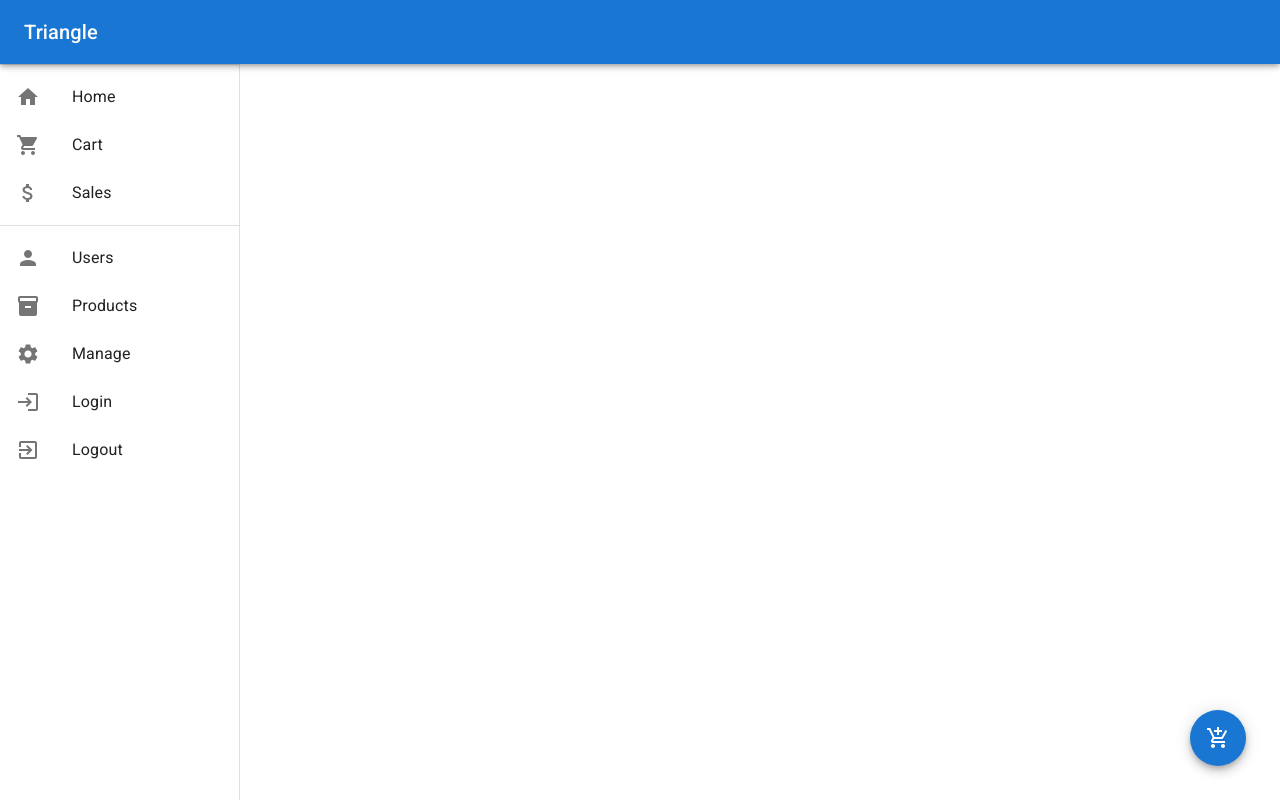
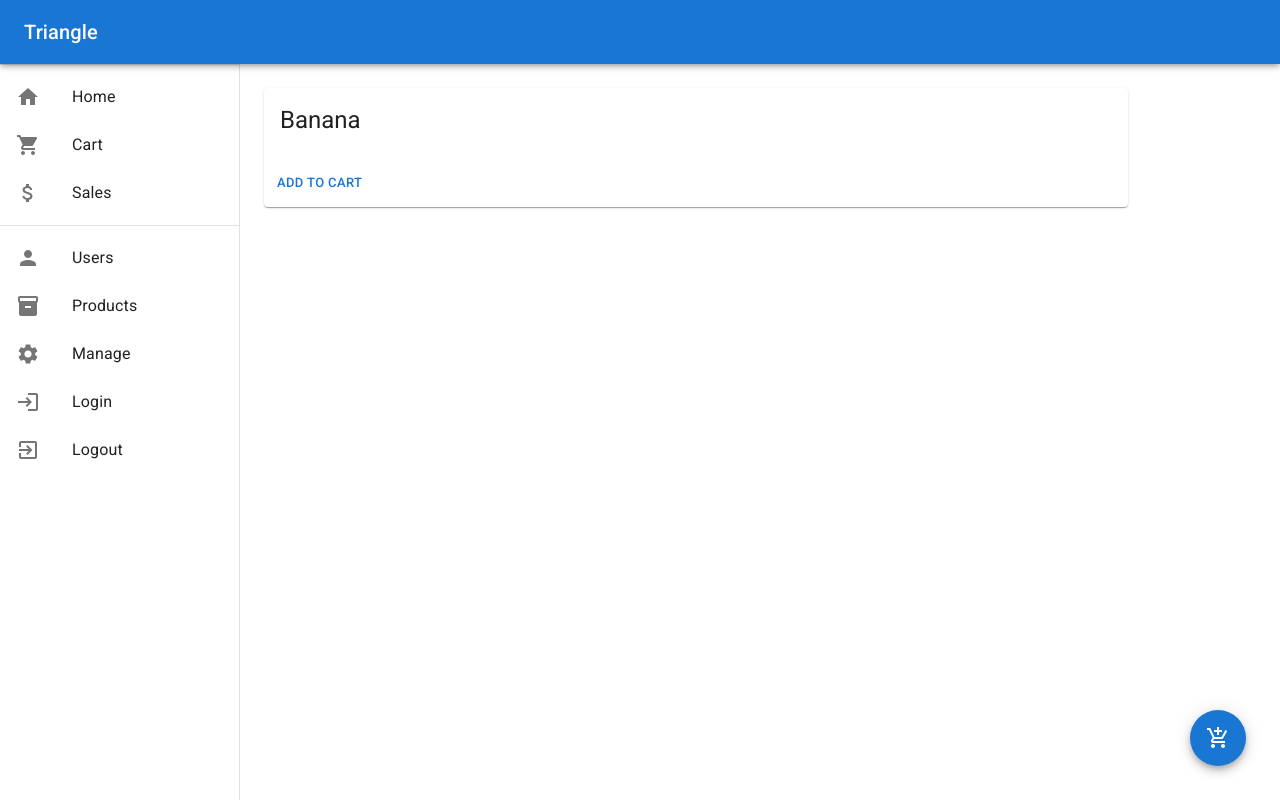
Before and after one commit to lillycat332/nea-epos, a React (Create React App) app in the folder frontend/react-pos/: page / in a window 1280 px wide. Built offline with nearby package versions, Linux system fonts and the light colour scheme.

Commit message:
Add product item

```diff
--- /dev/null
+++ b/frontend/react-pos/src/components/ProductItem.tsx
@@ -0,0 +1,25 @@
+import * as React from 'react';
+import Card from '@mui/material/Card';
+import CardActions from '@mui/material/CardActions';
+import CardContent from '@mui/material/CardContent';
+import Button from '@mui/material/Button';
+import { PropTypes, Typography } from '@mui/material';
+
+interface ProductProps {
+	name: string;
+}
+
+export default function ProductCard(props : ProductProps) {
+  return (
+    <Card sx={{ minWidth: 275 }}>
+      <CardContent>
+				<Typography gutterBottom variant="h5" component="h2">
+					{props.name}
+				</Typography>
+      </CardContent>
+      <CardActions>
+        <Button size="small">Add to Cart</Button>
+      </CardActions>
+    </Card>
+  );
+}
--- a/frontend/react-pos/src/components/navdrawer.tsx
+++ b/frontend/react-pos/src/components/navdrawer.tsx
@@ -23,6 +23,7 @@ import ExitToAppIcon from '@mui/icons-material/ExitToApp';
 import Inventory2Icon from '@mui/icons-material/Inventory2';
 import AddToCartFAB from './FAB.tsx';
 import { Shop } from '@mui/icons-material';
+import ProductCard from './ProductItem.tsx';
 
 const drawerWidth = 240;
 
@@ -131,6 +132,9 @@ export default function ResponsiveDrawer(props: { window: any; }) {
         <div className="bottom-right">
           <AddToCartFAB />
         </div>
+        <Typography>
+          <ProductCard name="Banana"/>
+        </Typography>
       </Box>
     </Box>
   );
```
Also changed, not shown: 1 other file (tests, documents, lock files or other folders).
